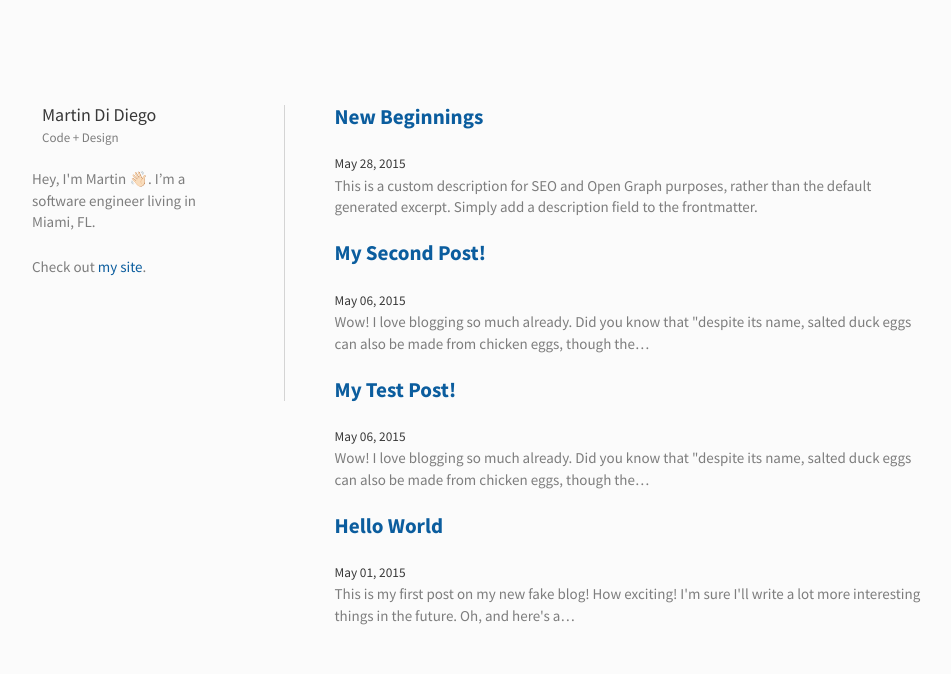
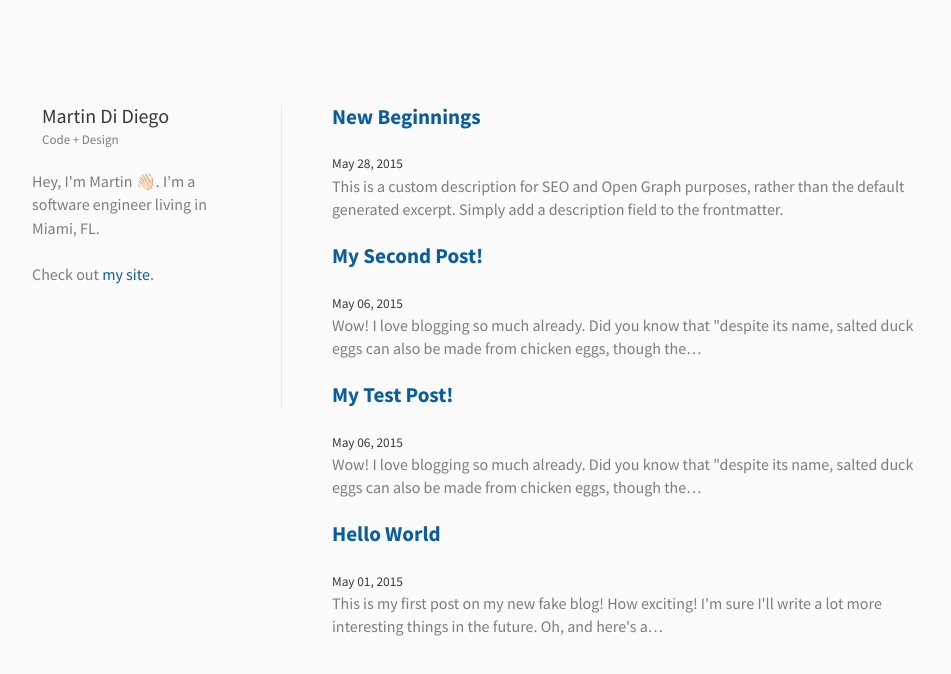
Before and after one commit to martindidiego/personal-blog, a Gatsby site: page / in a window 1280 px wide. Shown: the whole page, without its empty margins (158-1109 px from the left). Built offline with nearby package versions, Linux system fonts and the light colour scheme; Gatsby itself is replaced by a stand-in of ours; some packages are replaced by stand-ins of ours.

Commit message:
Bump base font-size

```diff
--- a/src/components/Bio/Bio.style.js
+++ b/src/components/Bio/Bio.style.js
@@ -11,7 +11,7 @@ import { colors, centerChildrenHorizontally } from "../../utils/styles"
  */
 export const Wrapper = styled.div`
   padding-right: 50px;
-  border-right: 1px solid #d4d4d4;
+  border-right: 1px solid rgba(212, 212, 212, 0.45);
   margin-right: 50px;
   padding-bottom: 100px;
 `
@@ -32,7 +32,7 @@ export const Avatar = styled(Image).attrs(props => ({
  */
 export const Name = styled.h1`
   font-weight: normal;
-  font-size: 18px;
+  font-size: 20px;
   margin: 0;
 `
 export const About = styled.span`
--- a/src/utils/styles/global.js
+++ b/src/utils/styles/global.js
@@ -41,7 +41,6 @@ const GlobalStyles = createGlobalStyle`
 
   p {
     color: ${colors.text.secondary};
-    font-size: 15px;
   }
 
   a {
```
